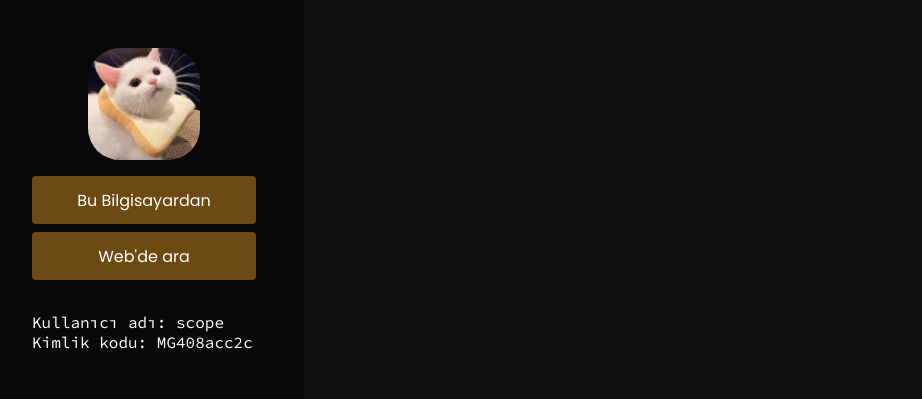
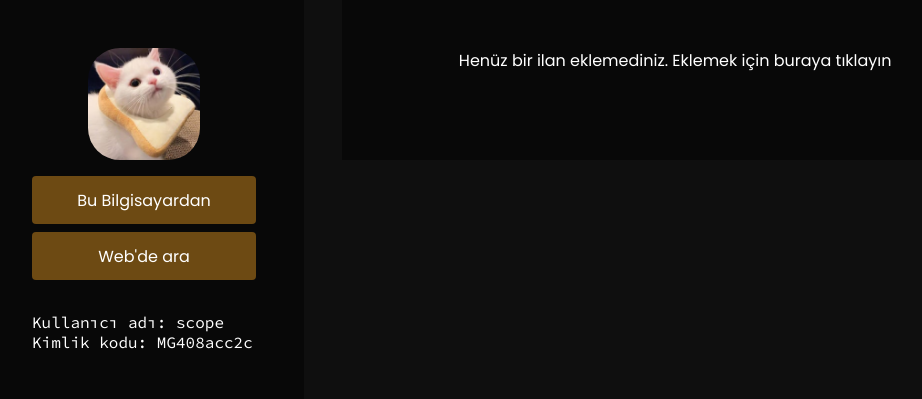
Before and after one commit to devscopee/tugaygoksite, a PHP site: page /profile.php in a window 1280 px wide. Shown: the part 112-511 px from the top of the page, without its empty margins (144-1066 px from the left). Run offline with PHP 8.4, Linux system fonts and the light colour scheme.

Commit message:
tugayabimisafirlikte

```diff
--- a/css/profile.css
+++ b/css/profile.css
@@ -6,21 +6,21 @@
 
 .main .container {
   width: 80%;
-    display: flex;
+  display: grid;
+  grid-template-columns: 35% 65%;
   justify-content: space-between;
 }
 
 .main .container .section {
-    width:  20rem;
+  width: 20rem;
   height: 20rem;
 }
 
 .main .container .section .general {
   background: #080808;
   padding: 3rem;
-
 }
-.main .container .section .general .profile{
+.main .container .section .general .profile {
   display: flex;
   flex-direction: column;
   align-items: center;
@@ -33,27 +33,42 @@
   cursor: pointer;
 }
 
-.main .container .section .general .profile .change-profile-image{
+.main .container .section .general .profile .change-profile-image {
   width: 100%;
   height: 3rem;
-    border-radius: .25rem;
+  border-radius: 0.25rem;
   background: #d18c1e80;
   display: flex;
   justify-content: center;
   align-items: center;
-    margin-bottom: .5rem;
+  margin-bottom: 0.5rem;
   cursor: pointer;
   transition: background 300ms;
 }
 
-.main .container .section .general .profile .change-profile-image:hover{
+.main .container .section .general .profile .change-profile-image:hover {
   background: #b2781a80;
 }
 
-.main .container .section .general .profile .import-from-the-web{
+.main .container .section .general .profile .import-from-the-web {
   margin-bottom: 2rem;
 }
 
-.main .container .section .general .account-information{
-    font-family: 'Source Code Pro', sans-serif;
+.main .container .section .general .account-information {
+  font-family: "Source Code Pro", sans-serif;
 }
+
+.user-declarations {
+  min-width: 100%;
+  height: auto;
+  min-height: 10rem;
+  padding: 3rem;
+  background: #080808;
+  display: grid;
+  justify-content: space-between;
+  grid-template-columns: 100%;
+}
+
+.section1 .user-declarations p{
+    text-align: center;
+}
--- a/profile.php
+++ b/profile.php
@@ -1,5 +1,6 @@
 <!DOCTYPE html>
 <html lang="en">
+
 <head>
     <meta charset="UTF-8">
     <meta http-equiv="X-UA-Compatible" content="IE=edge">
@@ -8,13 +9,14 @@
     <link rel='stylesheet' href='css/global.css'>
     <link rel='stylesheet' href='css/media.css'>
 </head>
+
 <body>
     <div id="preloader">
         <img src="img/logo.png" alt="">
     </div>
 
     <?php
-        include('inc/header.php')
+    include('inc/header.php')
     ?>
 
     <div class="main">
@@ -28,7 +30,7 @@
 
                         <div class='import-from-this-computer change-profile-image' onclick="selectProfilePicture()">
                             <p>Bu Bilgisayardan</p>
-                            <input type="file" id="picture-input" accept="image/*"style="display:none" onchange="displaySelectedPicture(event)">
+                            <input type="file" id="picture-input" accept="image/*" style="display:none" onchange="displaySelectedPicture(event)">
                         </div>
 
                         <div class='import-from-the-web change-profile-image' onclick="changeProfilePicture()">
@@ -38,9 +40,14 @@
                     </div>
 
                     <div class="account-information">
-                            <p>Kullanıcı adı: <span class='name'>scope</span></p>
-                            <p>Kimlik kodu: <span class='identification-code'></span></p>
-                        </div>
+                        <p>Kullanıcı adı: <span class='name'>scope</span></p>
+                        <p>Kimlik kodu: <span class='identification-code'></span></p>
+                    </div>
+                </div>
+            </div>
+            <div class="section1">
+                <div class="user-declarations">
+                <p>Henüz bir ilan eklemediniz. Eklemek için <a href=''>buraya tıklayın</a></p>
                 </div>
             </div>
         </div>
@@ -50,4 +57,5 @@
     <script src="js/main.js"></script>
     <script src="js/profile.js"></script>
 </body>
+
 </html>
```
Lines whose indentation alone changed are shown as unchanged.
